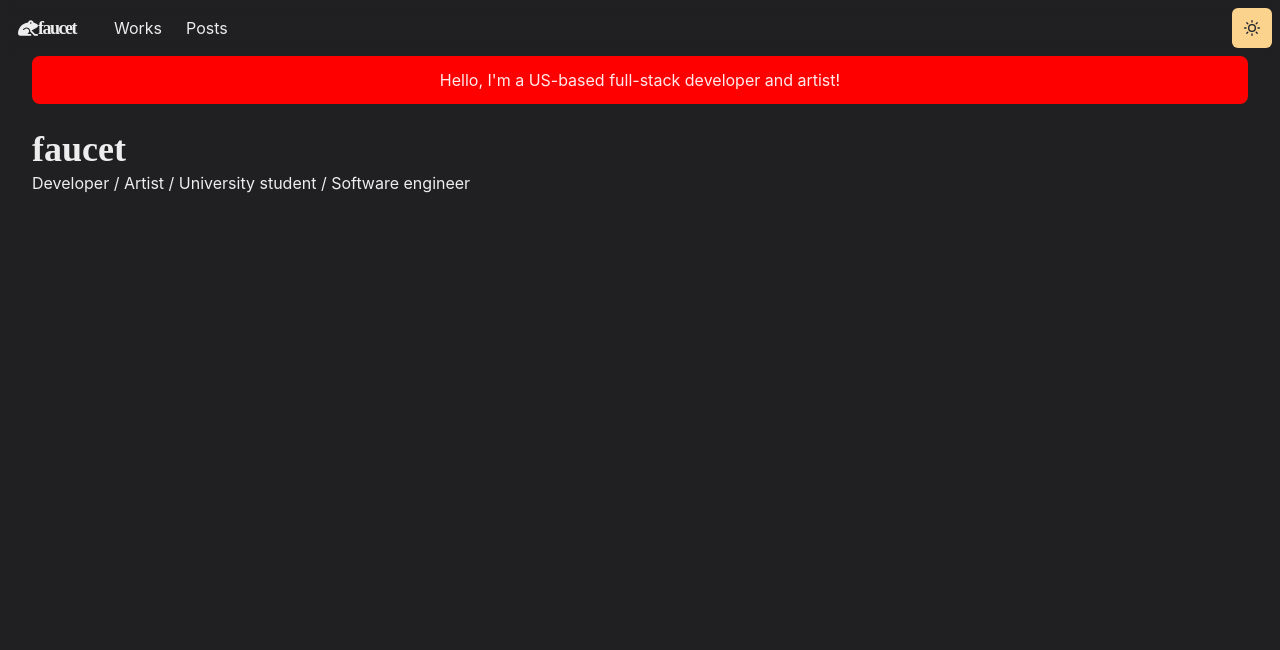
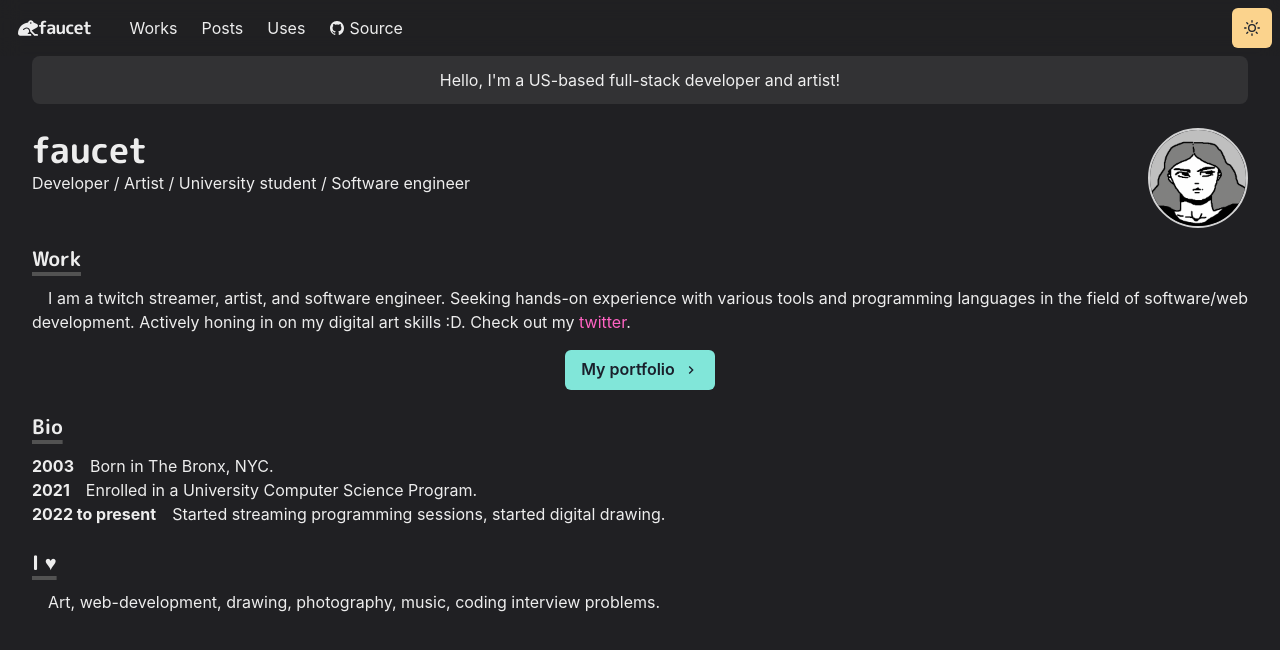
Before and after one commit to faucetd/faucet-homepage, a Next.js app: page / in a window 1280 px wide. Shown: the top 650 px of the page. Built offline with nearby package versions, Linux system fonts and the light colour scheme.

Commit message:
updated homepage

```diff
--- /dev/null
+++ b/components/bio.js
@@ -0,0 +1,12 @@
+import { Box } from '@chakra-ui/react'
+import styled from '@emotion/styled'
+
+export const BioSection = styled(Box)`
+  padding-left: 3.4em;
+  text-indent: -3.4em;
+`
+
+export const BioYear = styled.span`
+  font-weight: bold;
+  margin-right: 1em;
+`
--- a/components/navbar.js
+++ b/components/navbar.js
@@ -16,33 +16,37 @@ import {
 } from '@chakra-ui/react'
 import { HamburgerIcon } from '@chakra-ui/icons'
 import ThemeToggleButton from './theme-toggle-button'
-//import { IoLogoGithub } from 'react-icons/io5'
+import { IoLogoGithub } from 'react-icons/io5'
 
-const LinkItem = ({ href, path, children }) => {
+const LinkItem = ({ href, path, target, children, ...props }) => {
   const active = path === href
-    const inactiveColor = useColorModeValue('gray.200', 'whiteAlpha.900')
+  const inactiveColor = useColorModeValue('gray200', 'whiteAlpha.900')
   return (
-        <NextLink href={href}>
+    <NextLink href={href} passHref scroll={false}>
       <Link
         p={2}
-            bg={active ? 'glassTeal' : undefined}
+        bg={active ? 'grassTeal' : undefined}
         color={active ? '#202023' : inactiveColor}
+        target={target}
+        {...props}
       >
         {children}
       </Link>
     </NextLink>
   )
 }
+
 const Navbar = props => {
   const { path } = props
+
   return (
     <Box
       position="fixed"
       as="nav"
       w="100%"
       bg={useColorModeValue('#ffffff40', '#20202380')}
-        style={{backdropFilter:'blur(10px'}}
-        zIndex={1}
+      css={{ backdropFilter: 'blur(10px)' }}
+      zIndex={2}
       {...props}
     >
       <Container
@@ -54,18 +58,18 @@ const Navbar = props => {
         justify="space-between"
       >
         <Flex align="center" mr={5}>
-                    <Heading as='h1' size="lg" letterSpacing={'tighter'}>
+          <Heading as="h1" size="xs" letterSpacing={'tighter'}>
             <Logo />
           </Heading>
         </Flex>
 
         <Stack
-                    direction={{base: 'column', md: 'row'}}
-                    display={{base: 'none', md: 'flex'}}
-                    width={{base: 'full', md: 'auto'}}
+          direction={{ base: 'column', md: 'row' }}
+          display={{ base: 'none', md: 'flex' }}
+          width={{ base: 'full', md: 'auto' }}
           alignItems="center"
           flexGrow={1}
-                    mt={{ base: 4, nmd: 0}}
+          mt={{ base: 4, md: 0 }}
         >
           <LinkItem href="/works" path={path}>
             Works
@@ -73,13 +77,34 @@ const Navbar = props => {
           <LinkItem href="/posts" path={path}>
             Posts
           </LinkItem>
+          <LinkItem href="https://uses.craftz.dog/">
+            Uses
+          </LinkItem>
+          <LinkItem
+            target="_blank"
+            href="https://github.com/craftzdog/craftzdog-homepage"
+            path={path}
+            display="inline-flex"
+            alignItems="center"
+            style={{ gap: 4 }}
+            pl={2}
+          >
+            <IoLogoGithub />
+            Source
+          </LinkItem>
         </Stack>
 
         <Box flex={1} align="right">
           <ThemeToggleButton />
-                        <Box ml={2} display={{base: 'inline-block', md:'none'}}>
-                            <Menu>
-                                <MenuButton as={IconButton} icon={<HamburgerIcon />} variant="outline" aria-label="Options" />
+
+          <Box ml={2} display={{ base: 'inline-block', md: 'none' }}>
+            <Menu isLazy id="navbar-menu">
+              <MenuButton
+                as={IconButton}
+                icon={<HamburgerIcon />}
+                variant="outline"
+                aria-label="Options"
+              />
               <MenuList>
                 <NextLink href="/" passHref>
                   <MenuItem as={Link}>About</MenuItem>
@@ -90,14 +115,19 @@ const Navbar = props => {
                 <NextLink href="/posts" passHref>
                   <MenuItem as={Link}>Posts</MenuItem>
                 </NextLink>
-                                    <NextLink href="/" passHref>
-                                        <MenuItem as={Link}>View Source</MenuItem>
+                <NextLink href="https://uses.craftz.dog/" passHref>
+                  <MenuItem as={Link}>Uses</MenuItem>
                 </NextLink>
+                <MenuItem
+                  as={Link}
+                  href="https://github.com/craftzdog/craftzdog-homepage"
+                >
+                  View Source
+                </MenuItem>
               </MenuList>
             </Menu>
           </Box>
         </Box>
-
       </Container>
     </Box>
   )
--- /dev/null
+++ b/components/paragraph.js
@@ -0,0 +1,9 @@
+import styled from '@emotion/styled'
+
+const Paragraph = styled.p`
+  text-align: justify;
+  text-indent: 1em;
+  hyphens: auto;
+`
+
+export default Paragraph
--- /dev/null
+++ b/components/section.js
@@ -0,0 +1,21 @@
+import { motion } from 'framer-motion'
+import { chakra, shouldForwardProp } from '@chakra-ui/react'
+
+const StyledDiv = chakra(motion.div, {
+  shouldForwardProp: prop => {
+    return shouldForwardProp(prop) || prop === 'transition'
+  }
+})
+
+const Section = ({ children, delay = 0 }) => (
+  <StyledDiv
+    initial={{ y: 10, opacity: 0 }}
+    animate={{ y: 0, opacity: 1 }}
+    transition={{ duration: 0.8, delay }}
+    mb={6}
+  >
+    {children}
+  </StyledDiv>
+)
+
+export default Section
--- a/pages/_app.js
+++ b/pages/_app.js
@@ -1,13 +1,13 @@
 import { ChakraProvider } from '@chakra-ui/react'
 import Layout from '../components/layouts/main'
-import { ColorModeScript } from '@chakra-ui/react'
 import theme from '../lib/theme'
+import Fonts from "../components/fonts"
 
 const Website = ({ Component, pageProps, router }) => {
     return (
         <ChakraProvider theme={theme}>
+            <Fonts />
             <Layout router={router}>
-            <ColorModeScript initialColorMode={theme.config.initialColorMode} />
                 <Component {...pageProps} key={router.route} />
             </Layout>
         </ChakraProvider>
--- /dev/null
+++ b/pages/_document.js
@@ -0,0 +1,18 @@
+import { ColorModeScript } from '@chakra-ui/react'
+import NextDocument, { Html, Head, Main, NextScript } from 'next/document'
+import theme from '../lib/theme'
+
+export default class Document extends NextDocument {
+  render() {
+    return (
+      <Html lang="en">
+        <Head />
+        <body>
+          <ColorModeScript initialColorMode={theme.config.initialColorMode} />
+          <Main />
+          <NextScript />
+        </body>
+      </Html>
+    )
+  }
+}
--- a/pages/index.js
+++ b/pages/index.js
@@ -1,9 +1,15 @@
-import { Container, Box, Heading } from '@chakra-ui/react'
+import { Button, Container, Box, Heading, Image, Link, useColorModeValue } from '@chakra-ui/react'
+import Section from "../components/section"
+import Paragraph from "../components/paragraph"
+import NextLink from 'next/link'
+import { ChevronRightIcon } from '@chakra-ui/icons'
+import { BioSection, BioYear } from '../components/bio'
+
 
 const Page = () => {
     return (
         <Container maxW="container.xl">
-            <Box borderRadius="lg" bg='red' p={3} mb={6} align="center">
+            <Box borderRadius="lg" bg={useColorModeValue('whiteAlpha.500', 'whiteAlpha.200')} p={3} mb={6} align="center">
                 Hello, I&apos;m a US-based full-stack developer and artist!
             </Box>
         <Box display={{md : 'flex'}}>
@@ -14,9 +20,47 @@ const Page = () => {
                     <p>Developer / Artist / University student / Software engineer</p>
                 </Box>
                <Box flexShrink={0} mt={{base: 4, md: 0}} ml={{md: 6}} align="center">
-
+                <Image borderColor="whiteAlpha.800"
+            borderWidth={2}
+            borderStyle="solid"
+            w="100px"
+            h="100px"
+            display="inline-block"
+            borderRadius="full"
+            overflow="hidden" src="/images/profile3.png" />
                 </Box>
         </Box>
+        <Section delay={0.1}>
+            <Heading as="h3" variant="section-title" mb={4}>
+                Work
+            </Heading>
+            <Paragraph>
+I am a twitch streamer, artist, and software engineer. Seeking hands-on experience with various tools and programming languages in the field of software/web development. Actively honing in on my digital art skills :D. Check out my{' '} <NextLink href="https://twitter.com/destroyerfaucet"><Link>twitter</Link></NextLink>.</Paragraph>
+<Box align="center" my={4}><NextLink href="/works">
+    <Button rightIcon={<ChevronRightIcon />} colorScheme="teal">My portfolio</Button></NextLink></Box>
+        </Section>
+
+        <Section delay={0.2}>
+        <Heading as="h3" variant="section-title" mb={4}>
+                Bio
+            </Heading>
+            <BioSection>
+                <BioYear>2003</BioYear>Born in The Bronx, NYC.
+            </BioSection>
+            <BioSection>
+            <BioYear>2021</BioYear>Enrolled in a University Computer Science Program.
+            </BioSection>
+            <BioSection>
+            <BioYear>2022 to present</BioYear>Started streaming programming sessions, started digital drawing.
+            </BioSection>
+        </Section>
+
+        <Section delay={0.3}>
+        <Heading as="h3" variant="section-title" mb={4}>
+                I ♥
+            </Heading>
+            <Paragraph>Art, web-development, drawing, photography, music, coding interview problems.</Paragraph>
+        </Section>
         </Container>
     )
 }
```
Also changed, not shown: public/images/profile.png (added), public/images/profile3.png (added). Lines whose indentation alone changed are shown as unchanged.
